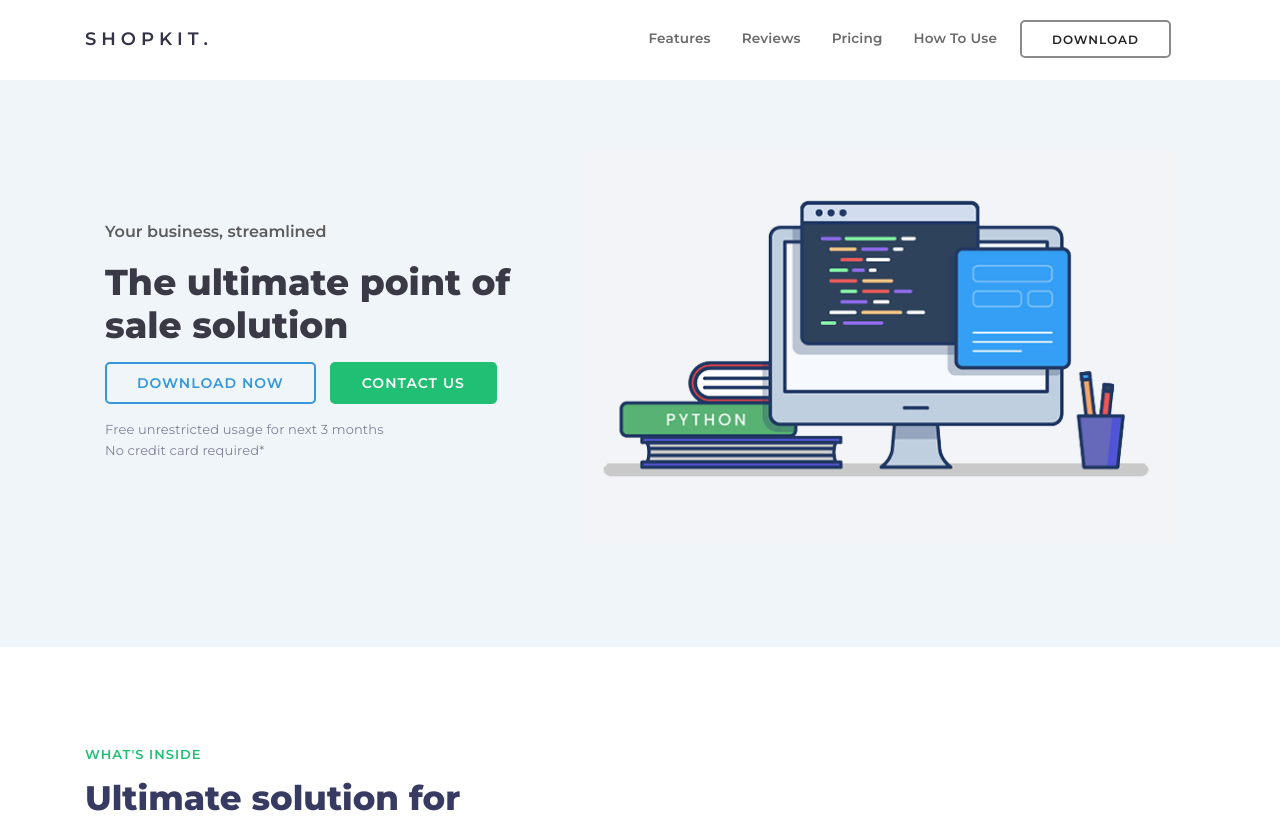
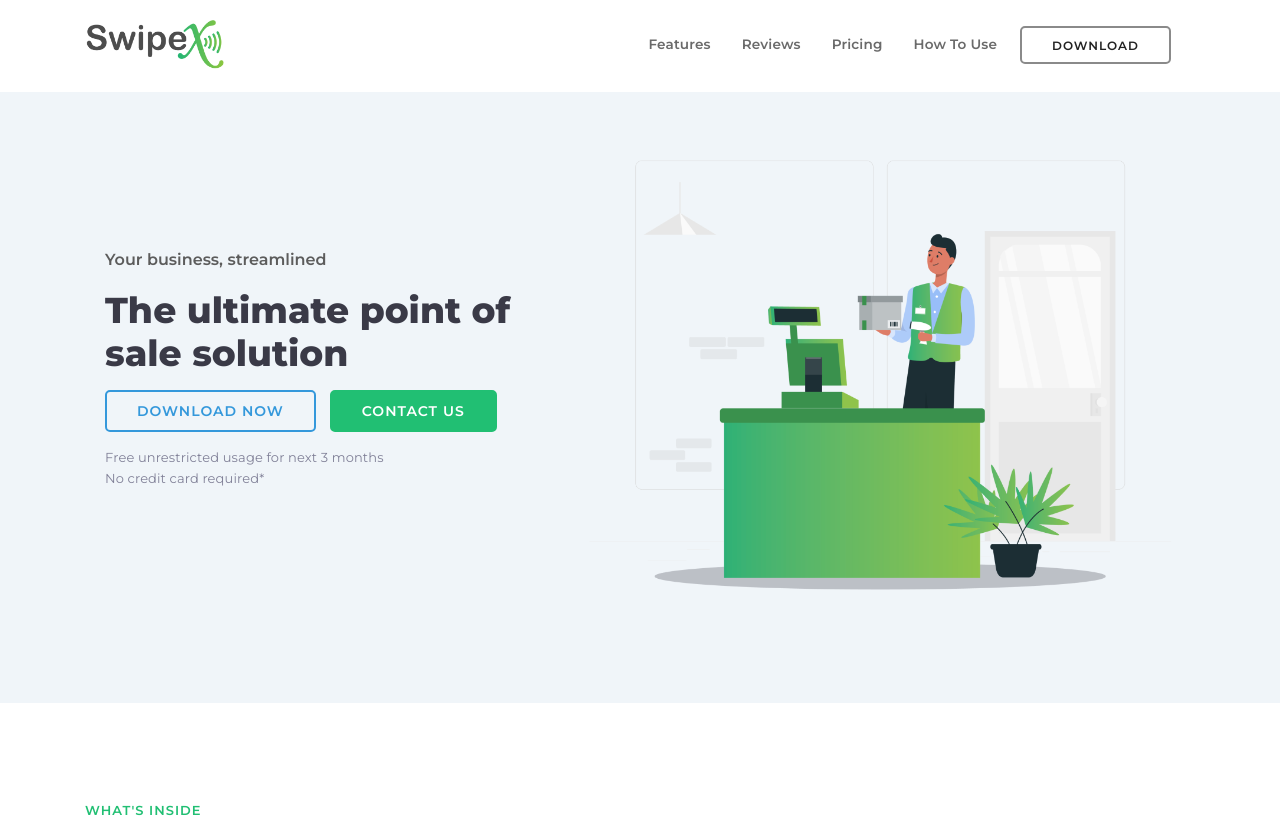
Before and after one commit to IkramKhan-DevOps/exp-shopkit-site, a Django app: page / in a window 1280 px wide. Shown: the top 819 px of the page. Run offline with Django 4.2, Linux system fonts and the light colour scheme; data that the repository does not hold is empty; some libraries are stand-ins or nearby versions; some web fonts are replaced.

Commit message:
DSGN: swipeX info added

```diff
--- a/src/website/templates/website/base.html
+++ b/src/website/templates/website/base.html
@@ -6,7 +6,7 @@
 
     {# SEO #}
     <meta charset="utf-8">
-    <link rel="icon" href="{% static 'core/logo.png' %}">
+    <link rel="icon" href="{% static 'website/images/Swipe-X-.png' %}">
     <title>
         {% block title %}
         Shopkit -
--- a/src/website/templates/website/downloads.html
+++ b/src/website/templates/website/downloads.html
@@ -131,8 +131,10 @@
                                 <div class="cat2 text-center">
                                     <h4>For MAC</h4>
                                     <h2>Not available</h2>
-                                    <p>Mac support is not added yet, but you can download the <b>global version</b>
-                                        and use it as embeddable jar file</p>
+                                    <p>
+                                        Mac support is not added yet, but you can download the
+                                        <b>global version</b> and use it as embeddable jar file
+                                    </p>
                                 </div>
                             </div>
                         </div>
--- a/src/website/templates/website/include/footer.html
+++ b/src/website/templates/website/include/footer.html
@@ -5,7 +5,7 @@
         <div class="row text-center">
             <div class="col-lg-2 col-md-3 col-sm-12">
                 <div class="footer-logo">
-                    <h2>S H O P K I T .</h2>
+                    <img src="{% static 'website/images/logo-500.png' %}" height="50">
                 </div>
             </div>
             <div class="col-lg-6 col-md-6 col-sm-12">
--- a/src/website/templates/website/include/header.html
+++ b/src/website/templates/website/include/header.html
@@ -2,7 +2,7 @@
 
 <nav class="navbar navbar-expand-md navbar-light bg-light fixed-top wt-border">
     <div class="container">
-        <a class="navbar-brand" href="{% url 'website:home' %}">S H O P K I T .</a>
+        <img src="{% static 'website/images/logo-500.png' %}" height="50">
         <button class="navbar-toggler" type="button" data-toggle="collapse" data-target="#navbarSupportedContent"
                 aria-controls="navbarSupportedContent" aria-expanded="false" aria-label="Toggle navigation">
             <span class="navbar-toggler-icon"></span>
--- a/src/website/templates/website/index.html
+++ b/src/website/templates/website/index.html
@@ -12,7 +12,7 @@
                     <div class="container">
                         <div class="flex-inner flex-inverted align-center">
                             <div class="f-image f-image-inverted">
-                                <img class="img-fluid" src="{% static 'website/images/head.png' %}" alt="Feature">
+                                <img class="img-fluid" height="150" src="{% static 'website/images/Swipe-X-Illustraion.png' %}" alt="Feature">
                             </div>
                             <div class="f-text">
                                 <div class="left-content">
```
Also changed, not shown: static/website/images/Swipe-X-.png (added), static/website/images/Swipe-X-Illustraion.png (added), static/website/images/logo-500.png (added), static/website/images/logo-full.png (added).
